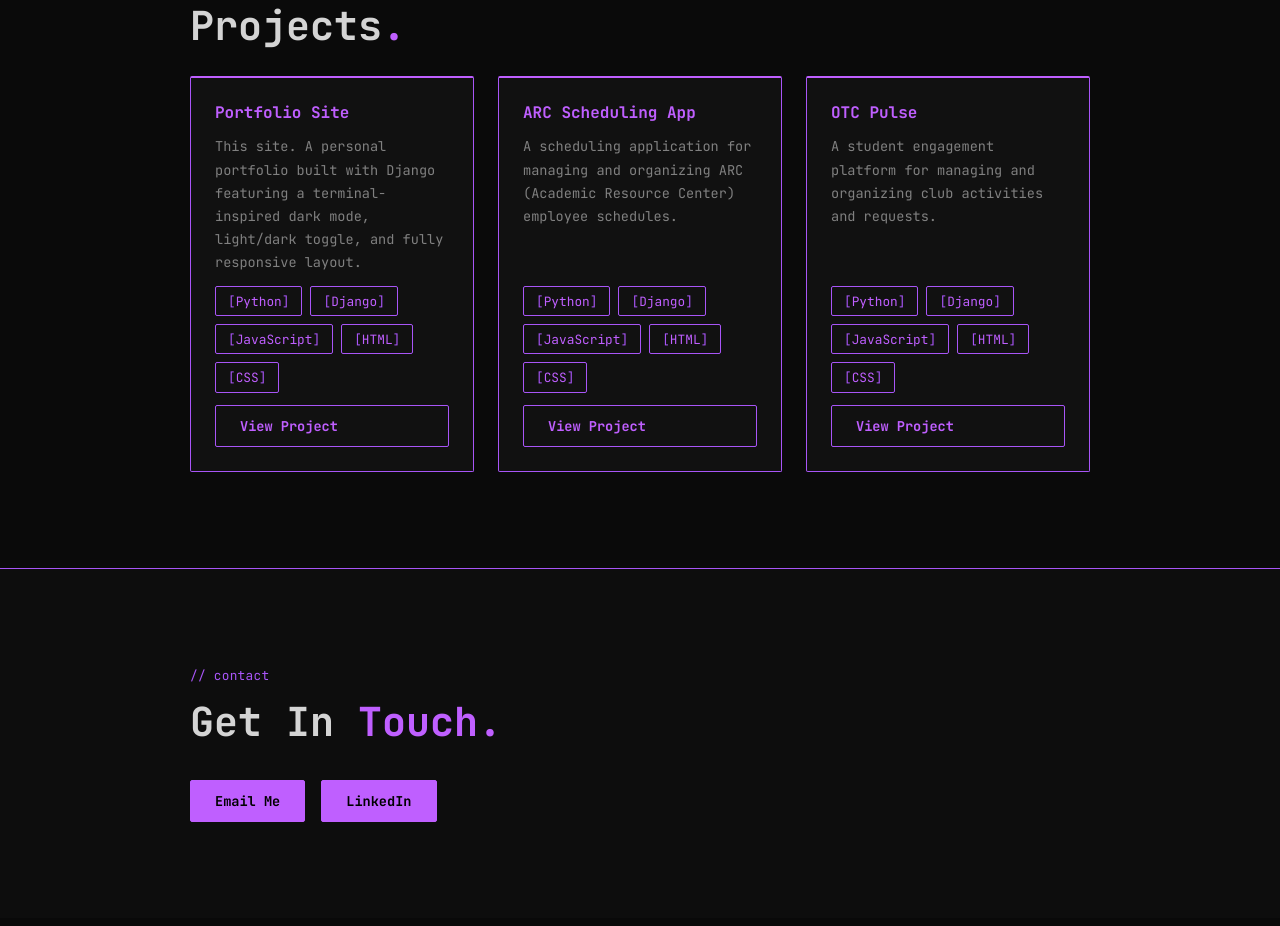
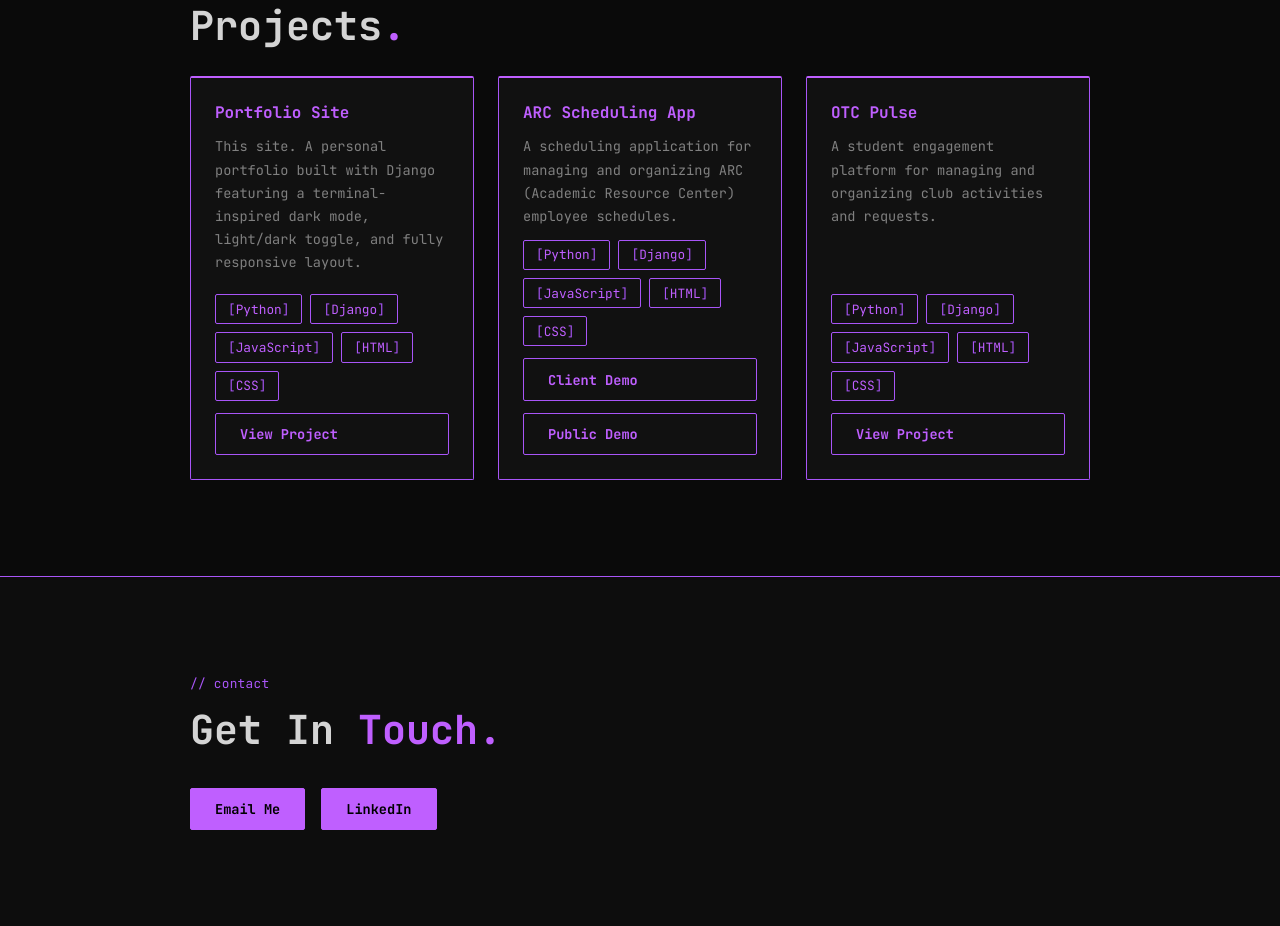
Before and after one commit to GravesSoftwareDev/portfolio, a Django app: page / in a window 1280 px wide. Shown: the part 1898-2824 px from the top of the page. Before the commit the page ends 2720 px from the top, so only its background shows below. Run offline with Django 5.2, Linux system fonts and the light colour scheme.

Commit message:
Added demo button to Arc project

```diff
--- a/portfolio_site/templates/portfolio/home.html
+++ b/portfolio_site/templates/portfolio/home.html
@@ -90,7 +90,8 @@
                         <span class="skill-tag">HTML</span>
                         <span class="skill-tag">CSS</span>
                     </div>
-                    <a href="https://arc.gravessoftware.dev" target="_blank" rel="noopener noreferrer" class="btn btn-outline">View Project</a>
+                    <a href="https://arc.gravessoftware.dev" target="_blank" rel="noopener noreferrer" class="btn btn-outline">Client Demo</a>
+                    <a href="https://arc-demo.gravessoftware.dev" target="_blank" rel="noopener noreferrer" class="btn btn-outline">Public Demo</a>
                 </div>
                 <div class="project-card">
                     <h3 class="project-title">OTC Pulse</h3>
```
